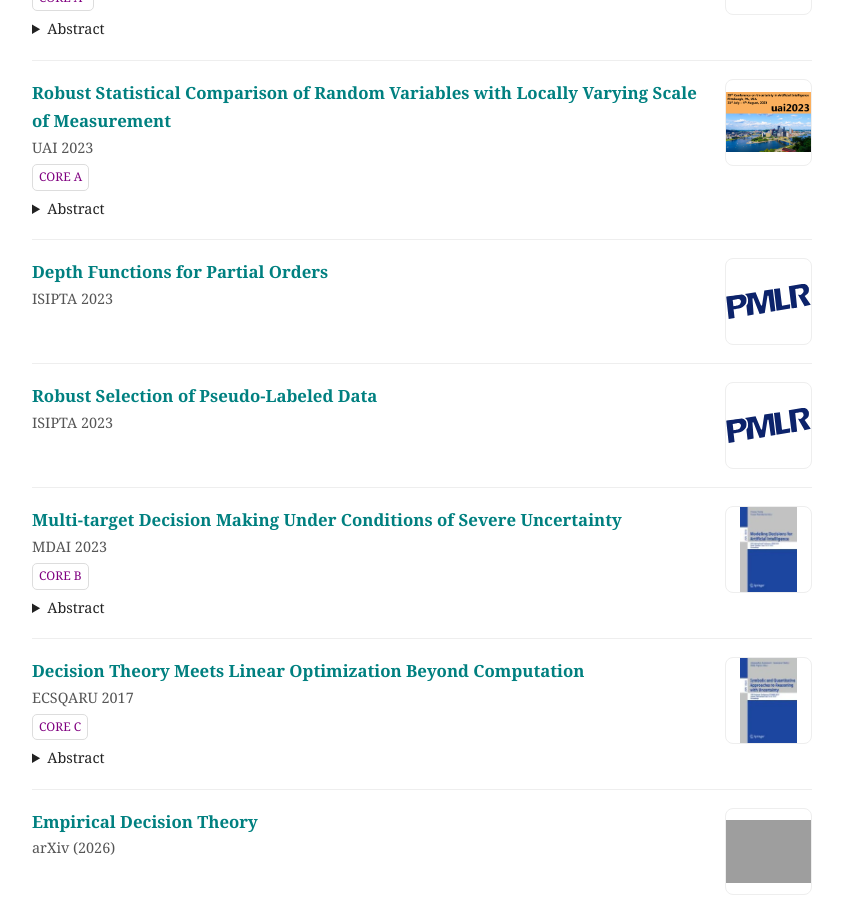
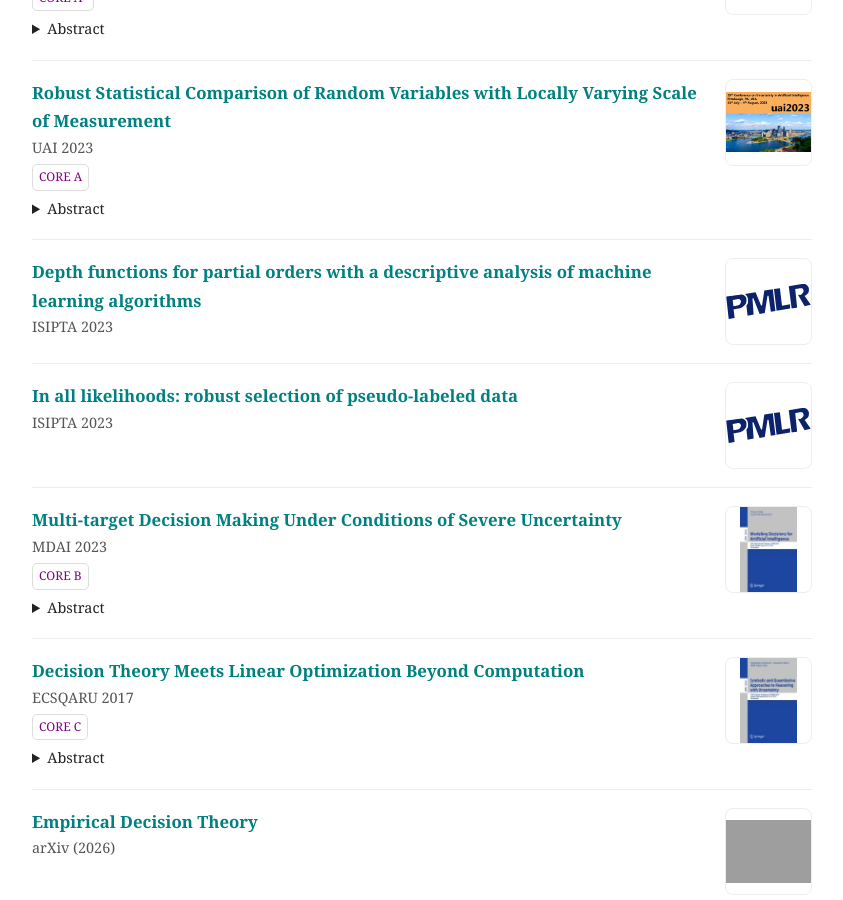
Before and after one commit to jansenc/jansenc.github.io, a Jekyll site: the page built from publications/index.md, in a window 1280 px wide and 900 px high, scrolled down 1526 px, cut to the strip 0-900 px from the top of the window. Shown: the whole strip, without its empty margins (378-1221 px from the left). Built offline with Jekyll 4.4.1, drawn with Linux system fonts in a browser that asks for light colours; grey boxes are pictures that could not be loaded.

Commit message:
Update index.md

```diff
--- a/publications/index.md
+++ b/publications/index.md
@@ -223,7 +223,7 @@ function filterPubs(type) {
 
 <div class="pub conference">
   <div class="pub-left">
-    <div class="pub-title">Depth Functions for Partial Orders</div>
+    <div class="pub-title"><b><a href="https://proceedings.mlr.press/v215/blocher23a.html" class="paper-link">Depth functions for partial orders with a descriptive analysis of machine learning algorithms</a></b></div>
     <div class="pub-meta">ISIPTA 2023</div>
   </div>
   <img src="/assets/pmlr.svg">
@@ -231,7 +231,7 @@ function filterPubs(type) {
 
 <div class="pub conference">
   <div class="pub-left">
-    <div class="pub-title">Robust Selection of Pseudo-Labeled Data</div>
+    <div class="pub-title"><b><a href="https://proceedings.mlr.press/v215/rodemann23a.html" class="paper-link">In all likelihoods: robust selection of pseudo-labeled data</a></b></div>
     <div class="pub-meta">ISIPTA 2023</div>
   </div>
   <img src="/assets/pmlr.svg">
```
